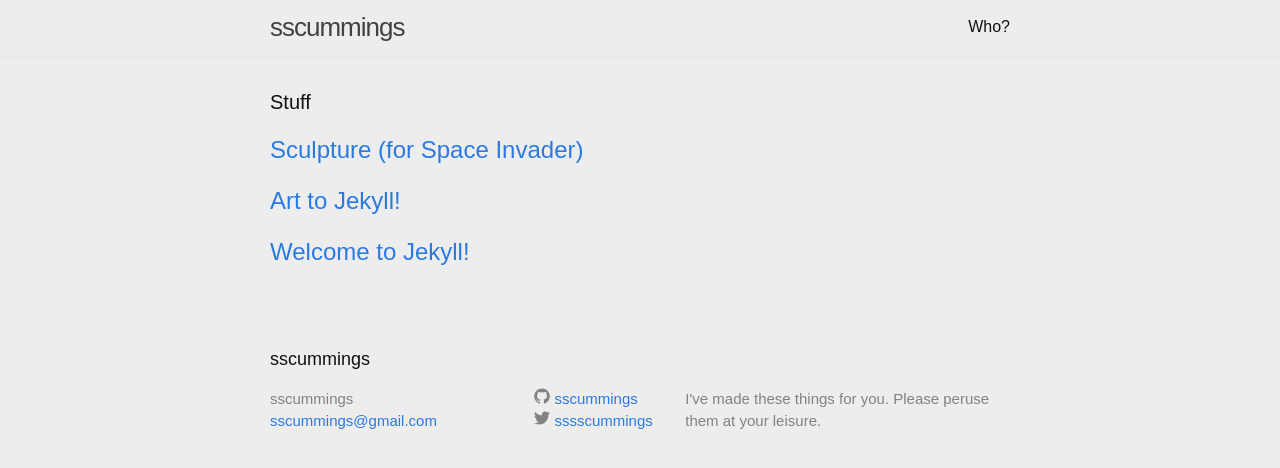
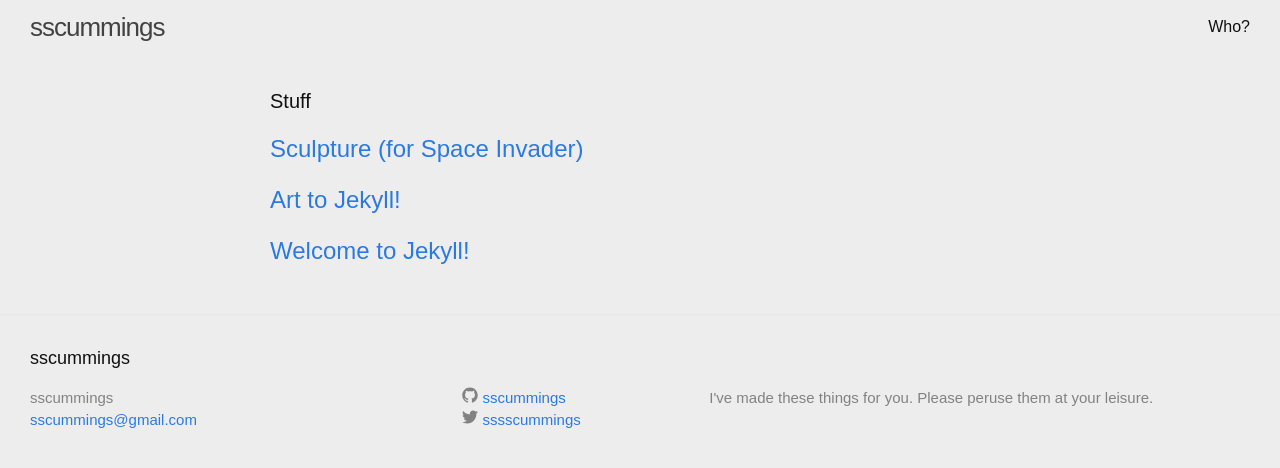
Before and after one commit to sscummings/sscummings.github.io, a Jekyll site: the page built from index.md, in a window 1280 px wide. Shown: the top 468 px of the page. Built offline with Jekyll 4.4.1, drawn with Linux system fonts in a browser that asks for light colours.

Commit message:
Adjust some layout mixins, styles, and variables.

```diff
--- a/_includes/footer.html
+++ b/_includes/footer.html
@@ -1,6 +1,6 @@
 <footer class="site-footer">
 
-  <div class="wrapper">
+  <div class="container-fluid">
 
     <h2 class="footer-heading">{{ site.title | escape }}</h2>
 
--- a/_includes/header.html
+++ b/_includes/header.html
@@ -1,6 +1,6 @@
 <header class="site-header" role="banner">
 
-  <div class="wrapper">
+  <div class="container-fluid">
     {% assign default_paths = site.pages | map: "path" %}
     {% assign page_paths = site.header_pages | default: default_paths %}
     <a class="site-title" href="{{ "/" | relative_url }}">{{ site.title | escape }}</a>
--- a/_layouts/default.html
+++ b/_layouts/default.html
@@ -8,7 +8,7 @@
     {% include header.html %}
 
     <main class="page-content" aria-label="Content">
-      <div class="wrapper">
+      <div class="container">
         {{ content }}
       </div>
     </main>
--- a/_sass/sscummings.scss
+++ b/_sass/sscummings.scss
@@ -19,10 +19,11 @@ $grey-light: lighten($grey, 40%) !default;
 $grey-dark:  darken($grey, 25%) !default;
 
 // Width of the content area
-$content-width:    800px !default;
+$content-width:    		800px !default;
+$content-width-fluid:   1600px !default;
 
-$on-palm:          600px !default;
-$on-laptop:        800px !default;
+$sm-down:	600px !default;
+$md-down:	800px !default;
 
 // Use media queries like this:
 // @include media-query($on-palm) {
--- a/_sass/sscummings/_base.scss
+++ b/_sass/sscummings/_base.scss
@@ -104,10 +104,12 @@ blockquote {
 
 
 
-/**
- * Wrapper
+/*
+ * Container
  */
-.wrapper {
+.container {
+  width: -webkit-calc(100% - (#{$grid-gutter-width} * 2));
+  width:         calc(100% - (#{$grid-gutter-width} * 2));
   max-width: -webkit-calc(#{$content-width} - (#{$grid-gutter-width} * 2));
   max-width:         calc(#{$content-width} - (#{$grid-gutter-width} * 2));
   margin-right: auto;
@@ -116,9 +118,33 @@ blockquote {
   padding-left: $grid-gutter-width;
   @extend %clearfix;
 
-  @include media-query($on-laptop) {
-    max-width: -webkit-calc(#{$content-width} - (#{$grid-gutter-width}));
-    max-width:         calc(#{$content-width} - (#{$grid-gutter-width}));
+  @include media-query($md-down) {
+    width: -webkit-calc(100% - (#{$grid-gutter-width}));
+    width:         calc(100% - (#{$grid-gutter-width}));
+    max-width: -webkit-calc(100% - (#{$grid-gutter-width}));
+    max-width:         calc(100% - (#{$grid-gutter-width}));
+    padding-right: $grid-gutter-width / 2;
+    padding-left: $grid-gutter-width / 2;
+  }
+}
+
+/*
+ * Container Fluid
+ */
+.container-fluid {
+  width: -webkit-calc(#{$content-width-fluid} - (#{$grid-gutter-width} * 2));
+  width:         calc(#{$content-width-fluid} - (#{$grid-gutter-width} * 2));
+  max-width: -webkit-calc(100% - (#{$grid-gutter-width} * 2));
+  max-width:         calc(100% - (#{$grid-gutter-width} * 2));
+  margin-right: auto;
+  margin-left: auto;
+  padding-right: $grid-gutter-width;
+  padding-left: $grid-gutter-width;
+  @extend %clearfix;
+
+  @include media-query($md-down) {
+    max-width: -webkit-calc(100% - (#{$grid-gutter-width}));
+    max-width:         calc(100% - (#{$grid-gutter-width}));
     padding-right: $grid-gutter-width / 2;
     padding-left: $grid-gutter-width / 2;
   }
--- a/_sass/sscummings/_layout.scss
+++ b/_sass/sscummings/_layout.scss
@@ -2,7 +2,6 @@
  * Site header
  */
 .site-header {
-  border-bottom: 1px solid $grey-light;
   min-height: $grid-gutter-width * 1.865;
 
   // Positioning context for the mobile navigation icon
@@ -44,7 +43,7 @@
     }
   }
 
-  @include media-query($on-palm) {
+  @include media-query($sm-down) {
     position: absolute;
     top: 9px;
     right: $grid-gutter-width / 2;
@@ -147,7 +146,7 @@
   width:         calc(45% - (#{$grid-gutter-width} / 2));
 }
 
-@include media-query($on-laptop) {
+@include media-query($md-down) {
   .footer-col-1,
   .footer-col-2 {
     width: -webkit-calc(50% - (#{$grid-gutter-width} / 2));
@@ -160,7 +159,7 @@
   }
 }
 
-@include media-query($on-palm) {
+@include media-query($sm-down) {
   .footer-col {
     float: none;
     width: -webkit-calc(100% - (#{$grid-gutter-width} / 2));
@@ -209,7 +208,7 @@
   letter-spacing: -1px;
   line-height: 1;
 
-  @include media-query($on-laptop) {
+  @include media-query($md-down) {
     @include relative-font-size(2.25);
   }
 }
@@ -220,7 +219,7 @@
   h2 {
     @include relative-font-size(2);
 
-    @include media-query($on-laptop) {
+    @include media-query($md-down) {
       @include relative-font-size(1.75);
     }
   }
@@ -228,7 +227,7 @@
   h3 {
     @include relative-font-size(1.625);
 
-    @include media-query($on-laptop) {
+    @include media-query($md-down) {
       @include relative-font-size(1.375);
     }
   }
@@ -236,7 +235,7 @@
   h4 {
     @include relative-font-size(1.25);
 
-    @include media-query($on-laptop) {
+    @include media-query($md-down) {
       @include relative-font-size(1.125);
     }
   }
```
